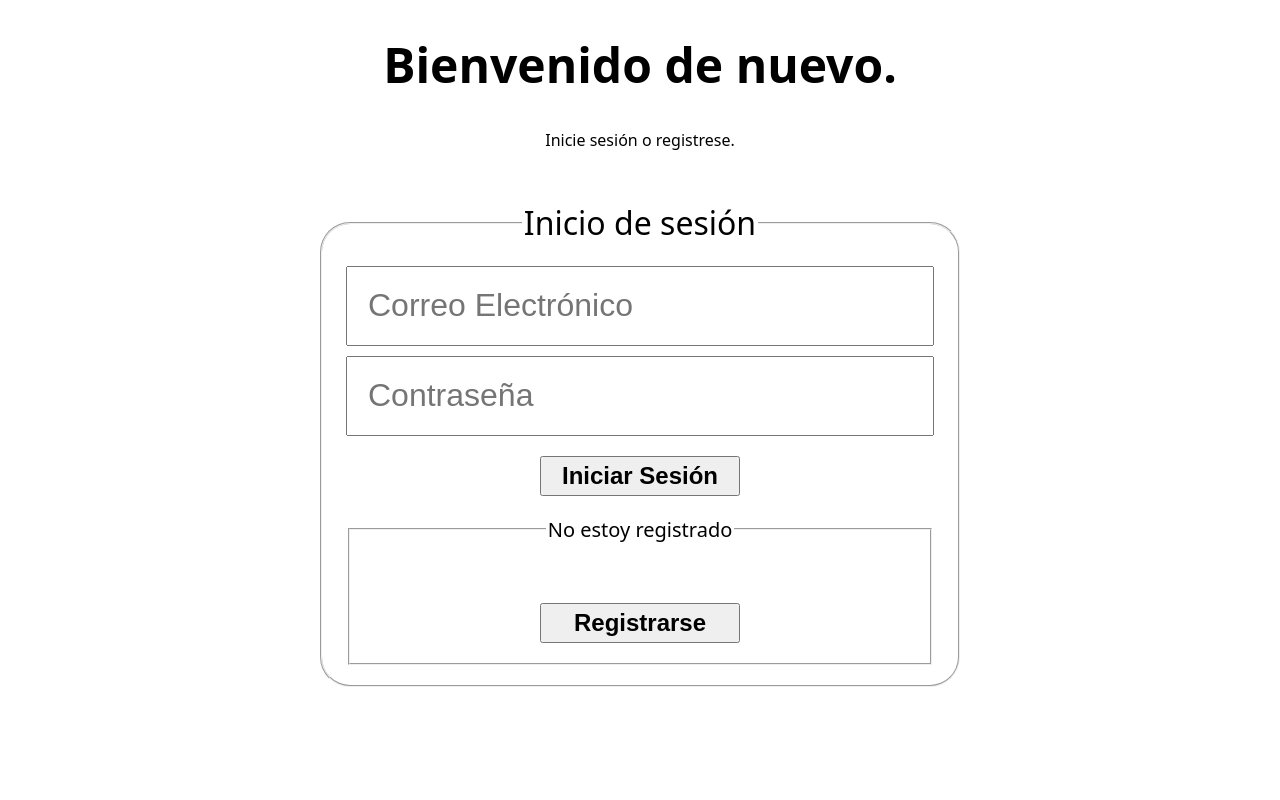
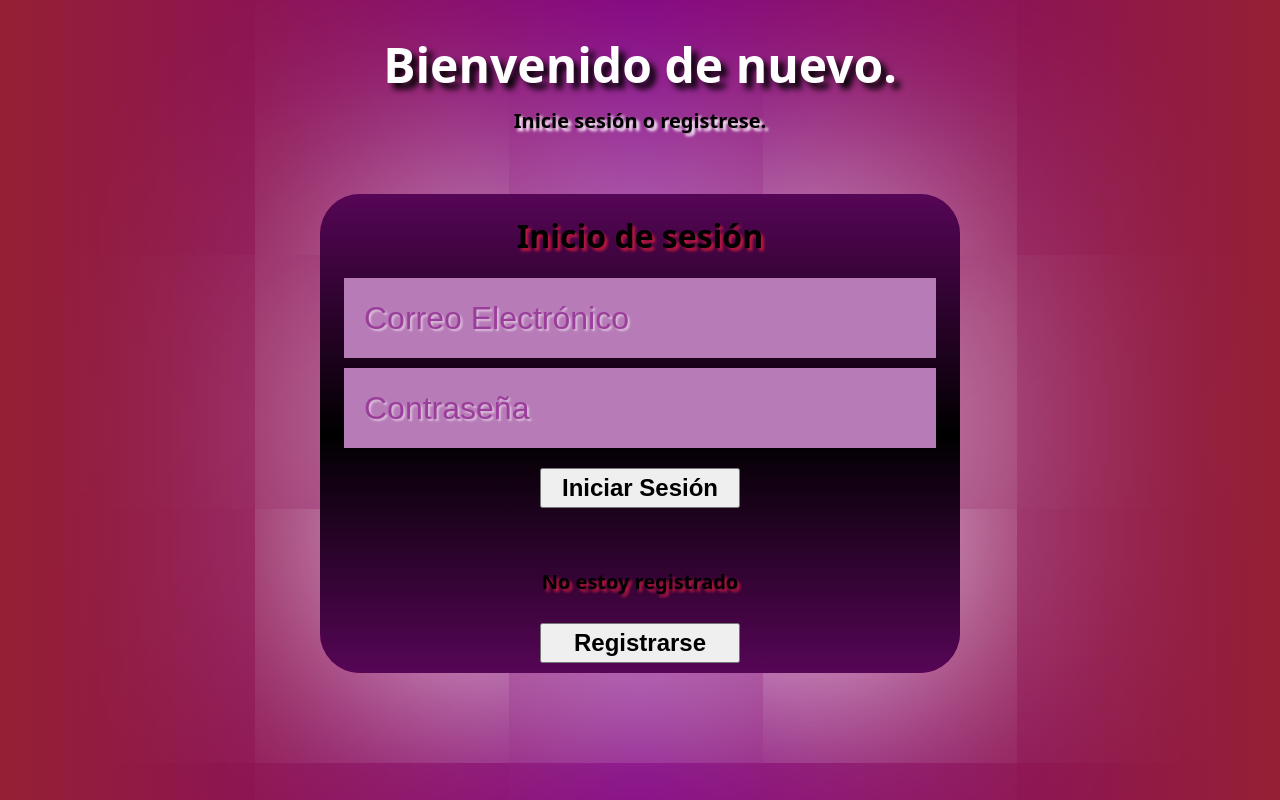
Before and after one commit to andresSBLM/proyectos_simples, a PHP site: page / in a window 1280 px wide. Run offline with PHP 8.4, Linux system fonts and the light colour scheme; some libraries are stand-ins or nearby versions.

Commit message:
Ampliacion css

```diff
--- a/login_profesional/css/style.css
+++ b/login_profesional/css/style.css
@@ -10,7 +10,11 @@
     --negro: black;
     --verde: green;
     --morado: purple;
+    --rojizo: rgb(187, 24, 62);
     --sombras: black;
+    --fondo-index: linear-gradient(90deg, rgb(149, 32, 52), purple, rgb(149, 32, 52));
+    --fondo-main-index: linear-gradient(rgb(86, 6, 86), black,rgb(86, 6, 86));
+    --fondo-input: rgb(183, 124, 183);
 }
 
 body {
@@ -22,26 +26,46 @@ body {
 
 /*Archivo index.php*/
 
+#body_index {
+    background: var(--fondo-index);
+}
+
 #cabecera_index h1 {
     text-align: center;
     font-size: 3rem;
+    color: var(--blanco);
+    text-shadow: 6px 6px 6px var(--sombras);
+    margin-bottom: 10px;
 }
 
 #cabecera_index #eslogan {
     text-align: center;
+    color: var(--negro);
+    text-shadow: 3px 3px 3px var(--blanco);
+    font-size: 1.25rem;
+    font-weight: bold;
+    margin-top: 0;
 }
 
 #cabecera_index{
     text-align: center;
 }
 
+#main_index {
+    background: var(--fondo-main-index);
+    max-width: 50%;
+    border-radius: 40px;
+    margin: auto;
+    box-shadow: 10px 10px 1034px var(--blanco);
+}
+
 #main_index #form_principal {
-    max-width: 50%;
+    max-width: 100%;
     margin: auto;
-    margin-top: 50px;
+    margin-top: 60px;
     font-size: 2rem;
-    border-radius: 30px;
     text-align: center;
+    border: none;
 }
 
 #form_principal input {
@@ -50,14 +74,29 @@ body {
     padding-left: 20px;
     margin-top: 10px;
     font-size: 2rem;
+    background-color: var(--fondo-input);
+    border: none;
+    color: var(--blanco);
+    text-shadow: 2px 2px 2px var(--morado);
 }
 
+#form_principal input::placeholder {
+    color: var(--morado);
+    text-shadow: 2px 2px 2px var(--blanco);
+    opacity: 0.5;
+}
 #main_index legend {
     text-align: center;
+    padding-top: 20px;
+    color: var(--negro);
+    font-weight: bold;
+    text-shadow: 3px 3px 3px var(--rojizo);
 }
 
 #main_index #form_registrarse {
     margin-top: 20px;
+    border: none;
+    text-align: center;
 }
 
 #form_registrarse legend {
--- a/login_profesional/index.php
+++ b/login_profesional/index.php
@@ -1,18 +1,20 @@
 <!DOCTYPE html>
 <html lang="es">
+
 <head>
     <meta charset="UTF-8">
     <meta name="viewport" content="width=device-width, initial-scale=1.0">
     <title>Login Profesional</title>
     <link rel="stylesheet" href="css/style.css">
 </head>
-<body>
+
+<body id="body_index">
     <header id="cabecera_index">
         <h1>Bienvenido de nuevo.</h1>
         <p id="eslogan">Inicie sesión o registrese.</p>
     </header>
     <main id="main_index">
-        <form action="usuarios.php" method="post" >
+        <form action="usuarios.php" method="post">
             <fieldset id="form_principal">
                 <legend>Inicio de sesión</legend>
                 <label>
@@ -24,12 +26,12 @@
                 </label>
                 <br>
                 <button id="bot_inicio" type="submit">Iniciar Sesión</button><br>
-                <form action="registrarse.php" method="post">
-                    <fieldset id="form_registrarse">
-                        <legend>No estoy registrado</legend><br>
-                        <button id="bot_registro" type="submit">Registrarse</button>
-                    </fieldset>
-                </form>
+            </fieldset>
+        </form>
+        <form action="registrarse.php" method="post">
+            <fieldset id="form_registrarse">
+                <legend>No estoy registrado</legend><br>
+                <button id="bot_registro" type="submit">Registrarse</button>
             </fieldset>
         </form>
         <?php
@@ -46,4 +48,5 @@
         ?>
     </main>
 </body>
+
 </html>
```
